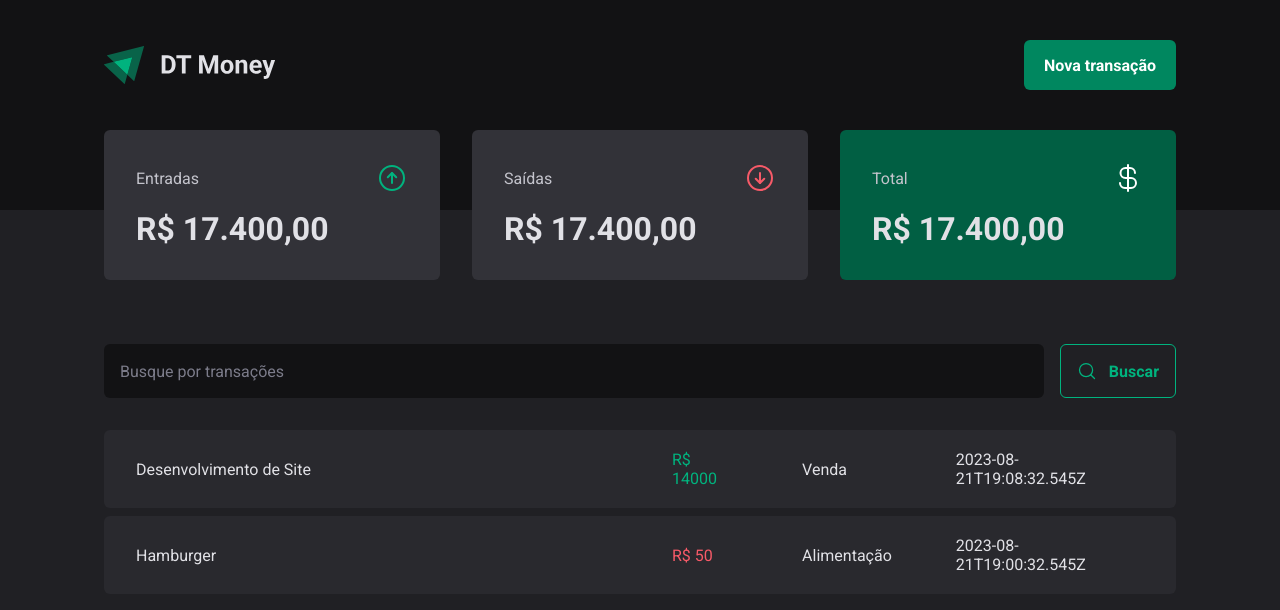
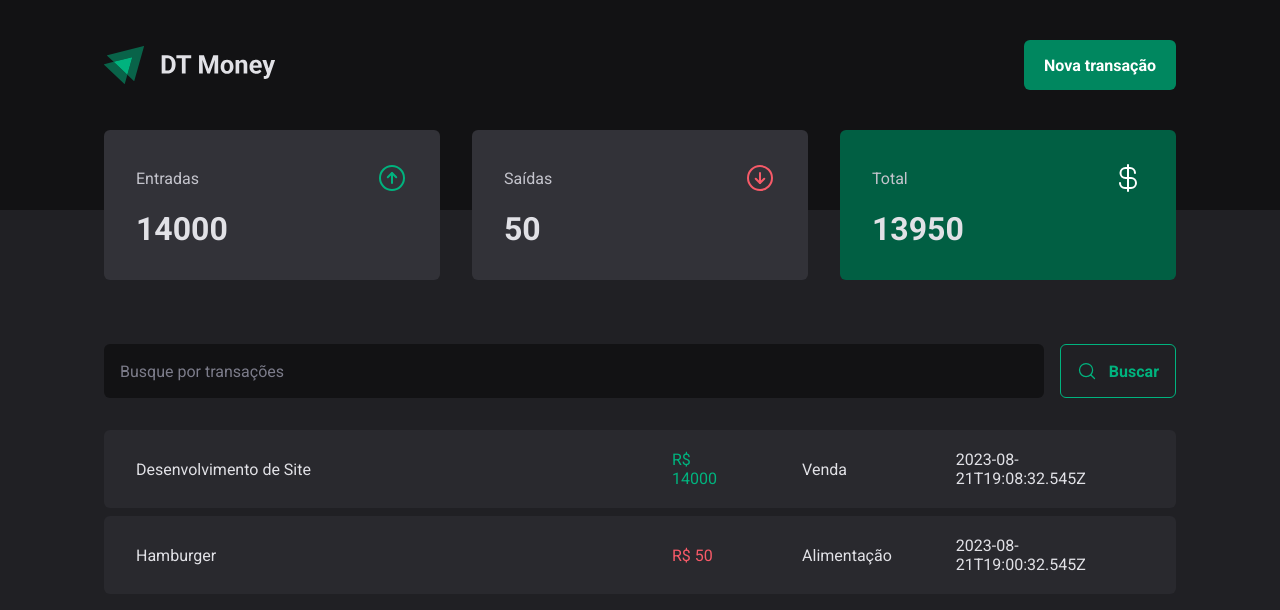
Before and after one commit to felipesanderp/dt-money, a React (Vite) app: page / in a window 1280 px wide. Shown: the top 610 px of the page. Built offline with nearby package versions, Linux system fonts and the light colour scheme; data requests are answered from the project's data file.

Commit message:
reduce summary

```diff
--- a/src/components/Summary/index.tsx
+++ b/src/components/Summary/index.tsx
@@ -1,8 +1,32 @@
+import { useContext } from 'react';
 import { ArrowCircleUp, ArrowCircleDown, CurrencyDollar } from 'phosphor-react'
 
 import { SummaryContainer, SummaryCard } from "./styles";
 
+import { TransactionsContext } from '../../contexts/TransactionsContext';
+
 export function Summary() {
+  const { transactions } = useContext(TransactionsContext)
+
+  const summary = transactions.reduce(
+    (acc, transaction) => {
+      if (transaction.type === 'income') {
+        acc.income += transaction.price
+        acc.total += transaction.price
+      } else {
+        acc.outcome += transaction.price
+        acc.total -= transaction.price
+      }
+
+      return acc;
+    },
+    {
+      income: 0,
+      outcome: 0,
+      total: 0
+    }
+  )
+
   return (
     <SummaryContainer>
       <SummaryCard>
@@ -11,7 +35,7 @@
           <ArrowCircleUp size={32} color="#00b37e" />
         </header>
 
-        <strong>R$ 17.400,00</strong>
+        <strong>{summary.income}</strong>
       </SummaryCard>
 
       <SummaryCard>
@@ -20,7 +44,7 @@
           <ArrowCircleDown size={32} color="#f75a68" />
         </header>
 
-        <strong>R$ 17.400,00</strong>
+        <strong>{summary.outcome}</strong>
       </SummaryCard>
 
       <SummaryCard variant="green">
@@ -29,7 +53,7 @@
           <CurrencyDollar size={32} color="#fff" />
         </header>
 
-        <strong>R$ 17.400,00</strong>
+        <strong>{summary.total}</strong>
       </SummaryCard>
     </SummaryContainer>
   )
```
